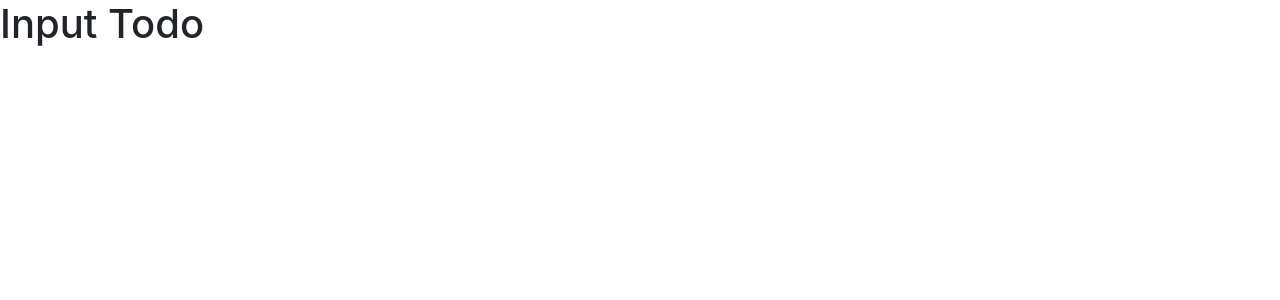
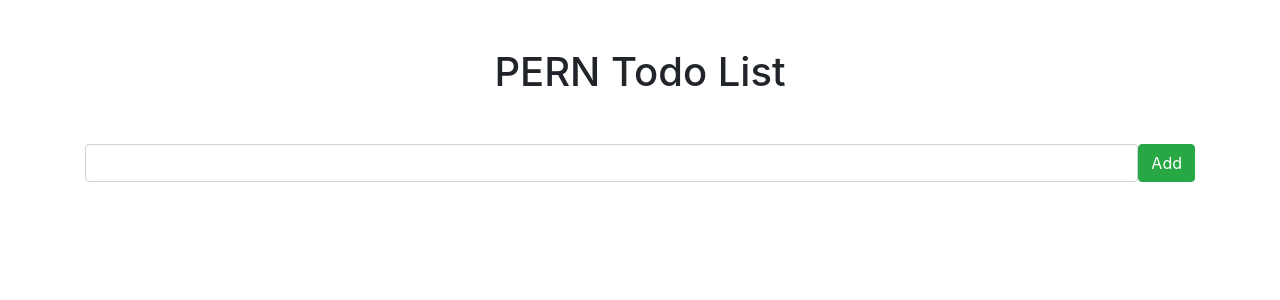
Before and after one commit to jairamcnair/pern-todo, a React (Create React App) app in the folder client/: page / in a window 1280 px wide. Shown: the top 300 px of the page. Built offline with nearby package versions, Linux system fonts and the light colour scheme.

Commit message:
worked on InsertTodo

```diff
--- a/client/package.json
+++ b/client/package.json
@@ -1,6 +1,7 @@
 {
   "name": "client",
   "version": "0.1.0",
+  "type": "module",
   "private": true,
   "dependencies": {
     "@testing-library/jest-dom": "^5.17.0",
--- a/client/src/App.js
+++ b/client/src/App.js
@@ -1,15 +1,20 @@
-import React, {Fragment} from "react";
+import React from "react";
+import {Fragment} from "react";
 import './App.css';
 
 // components
-import InputTodo from "./components/InputTodo";
-import ListTodos from "./components/ListTodos";
-import EditTodo from "./components/EditTodo";
+import InputTodo from "./components/InputTodo.js";
+/*import ListTodos from "./components/ListTodos";
+import EditTodo from "./components/EditTodo";*/
 
 function App() {
   return (
     <Fragment>
-      <InputTodo/>
+      <div className="container">
+        <InputTodo />
+      </div>
+
+
     </Fragment>
   );
 }
--- a/client/src/components/InputTodo.js
+++ b/client/src/components/InputTodo.js
@@ -1,9 +1,25 @@
 import React from "react";
+import {Fragment} from "react";
+import { useState } from "react";
 
-const InputTodo = () => {
+function InputTodo(){
+
+    const[description, setDescription] = useState(""); // description=state, initial state/value = "" setDescription = how we set/change the state/value
+
     return(
-        <h1> Input Todo </h1>
-    )
+        <Fragment>
+            <h1 className = "text-center mt-5"> PERN Todo List </h1>
+            <form className="d-flex mt-5">
+                <input
+                    type="text"
+                    className="form-control"
+                    value={description}
+                    onChange={e => setDescription(e.target.value)}
+                />
+                <button className="btn btn-success"> Add </button>
+            </form>
+        </Fragment>
+    );
 }
 
 export default InputTodo;
--- a/client/src/index.js
+++ b/client/src/index.js
@@ -1,8 +1,8 @@
 import React from 'react';
 import ReactDOM from 'react-dom/client';
 import './index.css';
-import App from './App';
-import reportWebVitals from './reportWebVitals';
+import App from './App.js';
+//import reportWebVitals from './reportWebVitals';
 
 const root = ReactDOM.createRoot(document.getElementById('root'));
 root.render(
@@ -14,4 +14,4 @@ root.render(
 // If you want to start measuring performance in your app, pass a function
 // to log results (for example: reportWebVitals(console.log))
 // or send to an analytics endpoint. Learn more: https://bit.ly/CRA-vitals
-reportWebVitals();
+//reportWebVitals();
```
Also changed, not shown: 1 other file (tests, documents, lock files or other folders).
